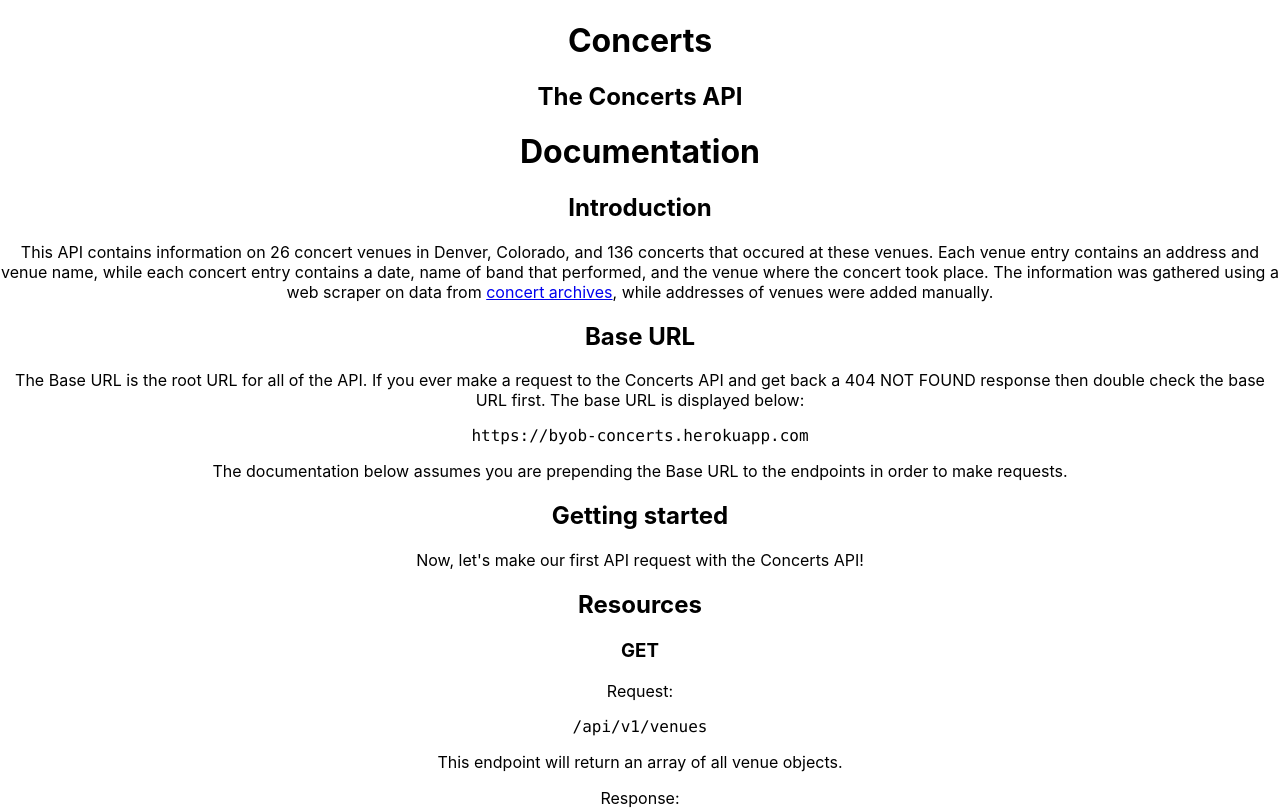
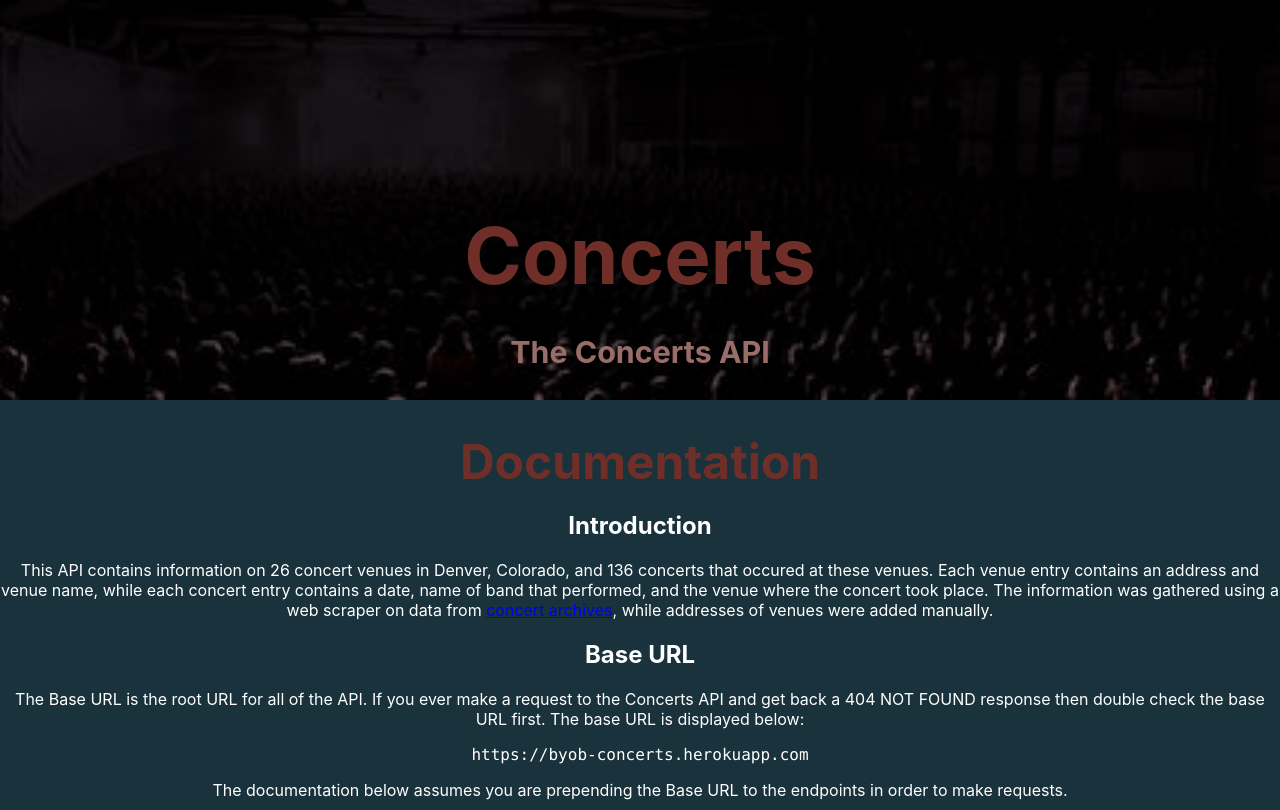
Before and after one commit to TMcMeans/byob-frontend, a React (Create React App) app: page / in a window 1280 px wide. Shown: the top 810 px of the page. Built offline with nearby package versions, Linux system fonts and the light colour scheme.

Commit message:
Style header and body

```diff
--- a/src/App.css
+++ b/src/App.css
@@ -1,32 +1,26 @@
 .App {
   text-align: center;
+  background-color: #19323C;
+  color: #fff;
 }
 
-.App-logo {
-  animation: App-logo-spin infinite 20s linear;
-  height: 40vmin;
-}
-
-.App-header {
-  background-color: #282c34;
-  min-height: 100vh;
+.header {
+  background: url('./concert.jpg');
+  background-size: cover;
+  height: 50vh;
   display: flex;
   flex-direction: column;
-  align-items: center;
-  justify-content: center;
+  justify-content: flex-end;
   font-size: calc(10px + 2vmin);
   color: white;
 }
 
-.App-link {
-  color: #61dafb;
+h1 {
+  margin-bottom: 0px;
+  font-size: 3em;
+  color: #6f2f28;
 }
 
-@keyframes App-logo-spin {
-  from {
-    transform: rotate(0deg);
-  }
-  to {
-    transform: rotate(360deg);
-  }
+h3 {
+  color: #9a6d68;
 }
--- a/src/App.js
+++ b/src/App.js
@@ -4,18 +4,15 @@
 import './App.css';
 
 class App extends Component {
-  constructor() {
-    super();
-  }
   render() {
     return (
       <div className="App">
         <div className="header">
           <h1>Concerts</h1>
-          <h2>The Concerts API</h2>
-          <Documentation />
-          <footer>{/* NAME AND GITHUBS OF ERRBODY*/}</footer>
+          <h3>The Concerts API</h3>
         </div>
+        <Documentation />
+        <footer>{/* NAME AND GITHUBS OF ERRBODY*/}</footer>
       </div>
     );
   }
--- a/src/Documentation.css
+++ b/src/Documentation.css
@@ -0,0 +1,3 @@
+h1 {
+
+}
```
Also changed, not shown: src/concert.jpg (added).
